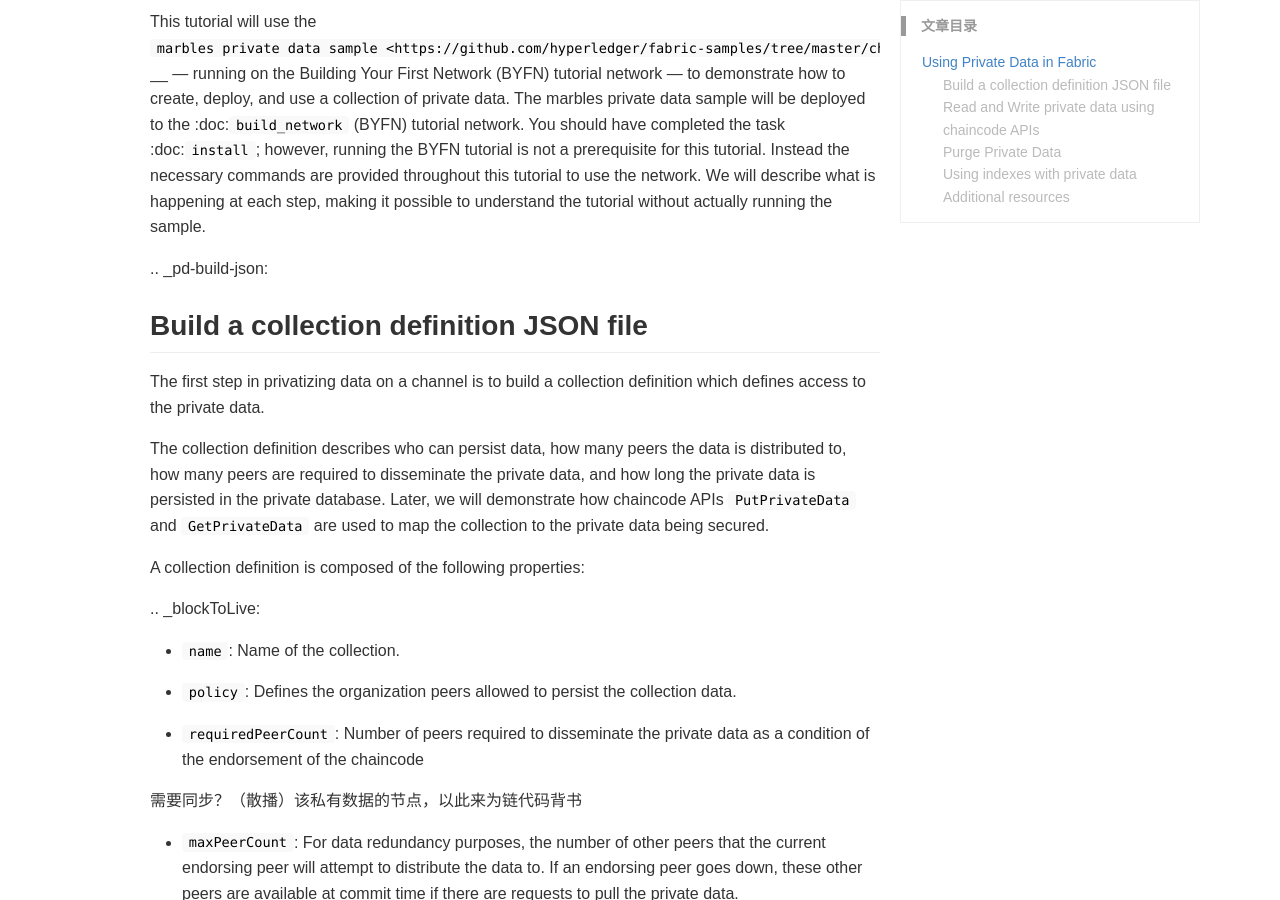
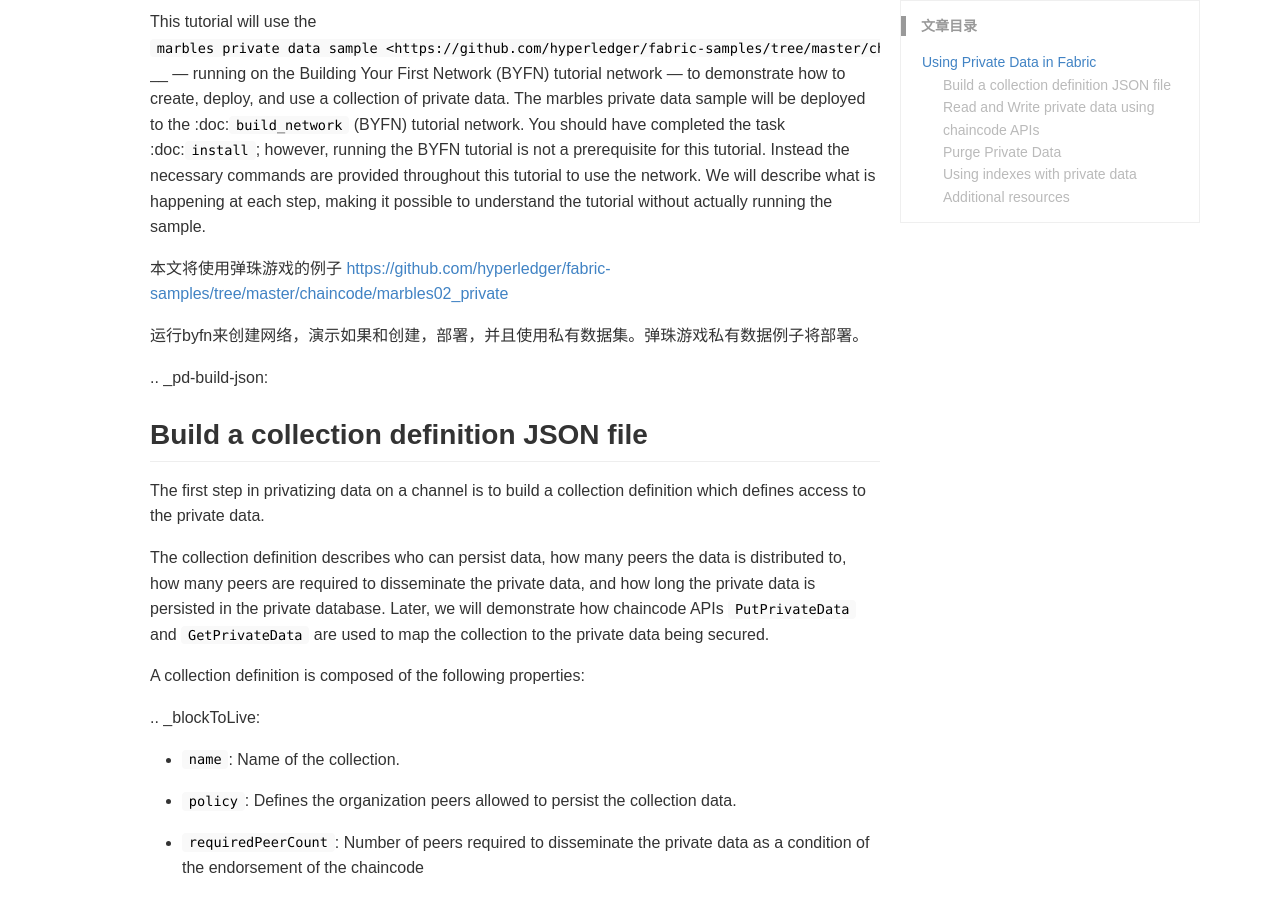
Before and after one commit to nox60/nox60.github.io, a Jekyll site: the page built from _posts/2019-8-21-Private-data.md, in a window 1280 px wide and 900 px high, scrolled down 720 px. Built offline with Jekyll 4.4.1, drawn with Linux system fonts in a browser that asks for light colours; our own code applies the rules of GitHub Pages for plain Markdown files; comment, search, counter and statistics services are not loaded.

Commit message:
Update 2019-8-21-Private-data.md

```diff
--- a/_posts/2019-8-21-Private-data.md
+++ b/_posts/2019-8-21-Private-data.md
@@ -36,6 +36,10 @@ however, running the BYFN tutorial is not a prerequisite for this tutorial.
 Instead the necessary commands are provided throughout this tutorial to use the
 network. We will describe what is happening at each step, making it possible to
 understand the tutorial without actually running the sample.
+
+本文将使用弹珠游戏的例子 <https://github.com/hyperledger/fabric-samples/tree/master/chaincode/marbles02_private>
+
+运行byfn来创建网络，演示如果和创建，部署，并且使用私有数据集。弹珠游戏私有数据例子将部署。
 
 .. _pd-build-json:
 
```
